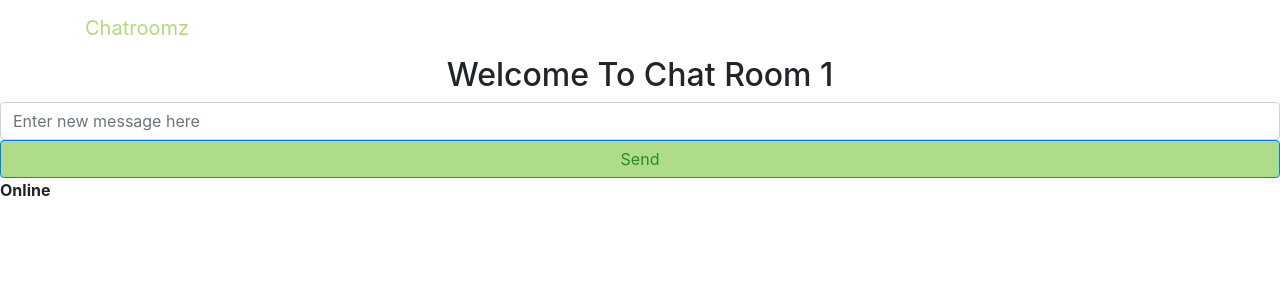
After one commit to TulaHolt/ChatRoom, a Flask app: a page that uses templates/chat.html in a window 1280 px wide. The commit adds this page. Shown: the top 300 px of the page. Run offline with Flask 2, Linux system fonts and the light colour scheme; some libraries are stand-ins or nearby versions.

Commit message:
Added creating a dynamodb room table. Users can now create rooms. Join rooms and talk in rooms they have joined
Added creating a dynamodb room table. Users can now create rooms. Join rooms and talk in rooms they have joined. Users can leave rooms and users in room will be notified that they left

```diff
--- a/app.py
+++ b/app.py
@@ -1,19 +1,23 @@
+'''
+Chat room application. Users can sign up or login and join/create chat rooms and talk to eachother in
+real time
+'''
+from flask import Flask, render_template, request
+from flask_socketio import SocketIO, join_room, leave_room
+import boto3
+
+# Create instance of the class
+app = Flask(__name__)
+# Encapsulate flask app. A new server will be running
+socketio = SocketIO(app)
 
 
-from flask import Flask, render_template, request
-import key_config as keys
-import boto3
-
-app = Flask(__name__)
-
-dynamodb = boto3.resource('dynamodb',
-                          aws_access_key_id=keys.ACCESS_KEY_ID,
-                          aws_secret_access_key=keys.ACCESS_SECRET_KEY, region_name="us-east-1")
-
+dynamodb = boto3.resource('dynamodb', region_name="us-east-1")
 
 from boto3.dynamodb.conditions import Key, Attr
 
 
+# Render first page which is the signup page
 @app.route('/')
 def index():
     return render_template('index.html')
@@ -34,18 +38,19 @@ def signup():
                 'password': password
             }
         )
-        msg = "Registration Complete. Please Login to your account !"
+        msg = "Registration Complete. Please Login to your account!"
 
         return render_template('login.html', msg=msg)
     return render_template('index.html')
 
 
-# Create template for login
+# User can choose that they are returning and just want to login
 @app.route('/login')
 def login():
     return render_template('login.html')
 
 
+# User on login in page types in username and password and is checked against the table
 @app.route('/check', methods=['post'])
 def check():
     if request.method == 'POST':
@@ -60,15 +65,118 @@ def check():
         items = response['Items']
         username = items[0]['username']
         print(items[0]['password'])
+        tab = dynamodb.Table('room')
+        gbentries = tab.scan()
+        r = ([ [f['roomname']] for f in gbentries['Items']])
+        room = [dict(roomname=row[0]) for row in r]
         if password == items[0]['password']:
-            return render_template("home.html", username=username)
+            return render_template("home.html", username=username, room=room)
     return render_template("login.html")
 
 
 @app.route('/home')
 def home():
-    return render_template('home.html')
+    table = dynamodb.Table('room')
+    gbentries = table.scan()
+    r = ([[f['roomname']] for f in gbentries['Items']])
+    room = [dict(roomname=row[0]) for row in r]
+    return render_template('home.html', room=room)
+
+
+# Create new room template
+@app.route('/createroom')
+def createroom():
+    return render_template('createroom.html')
+
+
+# User enters a new room to be stored
+@app.route('/newroom', methods=['post'])
+def newroom():
+    if request.method == 'POST':
+        roomname = request.form['roomname']
+
+        table = dynamodb.Table('room')
+        '''
+        response = table.query(
+            KeyConditionExpression=Key('roomname').eq(roomname)
+        )
+        items = response['Items']
+        if roomname == items[0]['roomname']:
+            msg = "Room name already exists"
+            return render_template("createroom.html", msg=msg)
+        '''
+
+        table.put_item(
+            Item={
+                'roomname': roomname
+            }
+        )
+        msg = "New room added!"
+        tab = dynamodb.Table('room')
+        gbentries = tab.scan()
+        r = ([[f['roomname']] for f in gbentries['Items']])
+        room = [dict(roomname=row[0]) for row in r]
+
+        return render_template('home.html', msg=msg, room=room)
+    return render_template('createroom.html')
+
+
+# Sends user to appropriate chatroom depending on which they choose to join
+@app.route('/chat/<chatroom>/<username>')
+def chat(chatroom, username):
+    return render_template('chat.html', username=username, chatroom=chatroom)
+
+
+# Display all users in a room
+# @socketio.on('')
+
+# Allows user to join room and notifies room that someone has joined
+@socketio.on('join_room')
+def handle_join_room_event(data):
+    # Will print the time the user joined
+    app.logger.info("{} has joined the chat room {}".format(data['username'], data['chatroom']))
+    # Makes the client join the room
+    join_room(data['chatroom'])
+    # Will inform other relevant clients that someone joined the room
+    socketio.emit('join_room_announcement', data, chatroom=data['chatroom'])
+
+
+# Allows user to leave room and notifies room that someone has left
+@socketio.on('leave_room')
+def handle_leave_room_event(data):
+    app.logger.info("{} has left the chat room {}".format(data['username'], data['chatroom']))
+    # Makes the client leave the room
+    leave_room(data['chatroom'])
+    # Will inform other relevant clients that someone left the room
+    socketio.emit('leave_room_announcement', data, chatroom=data['chatroom'])
+
+
+# Allows user to send a message
+@socketio.on('send_message')
+def handle_send_message_event(data):
+    # inform that someone has sent a message
+    app.logger.info("{} has sent a message to the chat room {}: {}".format(data['username'], data['chatroom'], data['message']))
+    # emit the message out to all other people in the room
+    socketio.emit('recieve_message', data, chatroom=data['chatroom'])
+
+
+'''
+def chat():
+    # Get username and room name to join correct chat
+    username = request.args.get('username')
+    chatroom = request.args.get('chatroom')
+
+    room = request.args.get('room')
+    # make sure we have these two values before rendering chat
+    if username and chatroom:
+        return render_template('chat.html', username=username, chatroom=chatroom, room=room)
+
+    msg = "Enter valid Room Name"
+    return render_template('home.html', username=username, msg=msg, room=room)
+    '''
+
 
 
 if __name__ == "__main__":
-    app.run(debug=True)
+    socketio.run(app, debug=True)
+    # app.run(debug=True)
--- a/requirements.txt
+++ b/requirements.txt
@@ -2,6 +2,7 @@
 flask
 flask-socketio
 
+eventlet
 # AWS libraries
 boto3
 
--- /dev/null
+++ b/templates/chat.html
@@ -0,0 +1,113 @@
+<!DOCTYPE html>
+<html>
+
+<head>
+    <meta charset="utf-8">
+    <meta name="viewport" content="width=device-width, initial-scale=1.0">
+    <title>Chatroomz dynamoDB</title>
+    <link rel="stylesheet" href="https://cdnjs.cloudflare.com/ajax/libs/twitter-bootstrap/4.0.0/css/bootstrap.min.css">
+    <link rel="stylesheet" href="https://cdnjs.cloudflare.com/ajax/libs/ionicons/2.0.1/css/ionicons.min.css">
+    <link rel="stylesheet" href="https://cdnjs.cloudflare.com/ajax/libs/lightbox2/2.8.2/css/lightbox.min.css">
+    <link rel="stylesheet" href="static/css/styles.min.css">
+</head>
+
+<body>
+    <div>
+        <nav class="navbar navbar-light navbar-expand-md navigation-clean">
+            <div class="container"><a class="navbar-brand" href="{{url_for('login')}}" style="color:#b6d781;">Chatroomz</a><button class="navbar-toggler" data-toggle="collapse" data-target="#navcol-1"><span class="sr-only">Toggle navigation</span><span class="navbar-toggler-icon"></span></button>
+                <div
+                        class="collapse navbar-collapse" id="navcol-1"></div>
+            </div>
+        </nav>
+    </div>
+
+    <h2 class="text-center">Welcome To Chat Room {{ chatroom }} </h2>
+
+    <div id="messages"></div>
+
+    <form id="message_input_form">
+        <input class="form-control" type="text" id="message_input" placeholder="Enter new message here">
+        <button type="submit" class="btn btn-primary btn-block" style="background-color:#aedc8a;color:rgb(40,140,38);">Send</button>
+    </form>
+
+    <div id="users_in_room">
+        <p>
+            <b>Online</b>
+        </p>
+    </div>
+    <script src="https://cdnjs.cloudflare.com/ajax/libs/jquery/3.2.1/jquery.min.js"></script>
+    <script src="https://cdnjs.cloudflare.com/ajax/libs/twitter-bootstrap/4.0.0/js/bootstrap.bundle.min.js"></script>
+    <script src="https://cdnjs.cloudflare.com/ajax/libs/lightbox2/2.8.2/js/lightbox.min.js"></script>
+</body>
+<!-- Set up client side of socketio -->
+<script src="https://cdnjs.cloudflare.com/ajax/libs/socket.io/2.3.0/socket.io.js"></script>
+<script>
+    const socket = io.connect("http://127.0.0.1:5000");
+    socket.on('connect', function () {
+        socket.emit('join_room', {
+            username: "{{ username }}",
+            chatroom: "{{ chatroom }}"
+        });
+
+        let message_input = document.getElementById('message_input');
+
+        document.getElementById('message_input_form').onsubmit = function (e) {
+            e.preventDefault();
+            let message = message_input.value.trim();
+            if(message.length) {
+                socket.emit('send_message', {
+                    username: "{{ username }}",
+                    chatroom: "{{ chatroom }}",
+                    message: message
+                })
+            }
+            <!-- Message has been set so make message input empty -->
+            message_input.value = '';
+            <!-- Make the cursor go back to the message input -->
+            message_input.focus();
+        }
+
+        <!--
+        socket.emit('show_users', {
+            username: "{{ username }}",
+            chatroom: "{{ chatroom }}"
+        });
+        -->
+    });
+
+    window.onbeforeunload = function () {
+        socket.emit('leave_room', {
+            username: "{{ username }}",
+            chatroom: "{{ chatroom }}"
+        })
+    };
+
+    socket.on('recieve_message', function (data) {
+        console.log(data);
+        if(data.chatroom == "{{ chatroom }}") {
+            const newNode = document.createElement('div');
+            newNode.innerHTML = `<b>${data.username}:&nbsp;</b> ${data.message}`;
+            document.getElementById('messages').appendChild(newNode);
+        }
+    });
+
+    socket.on('join_room_announcement', function (data) {
+        console.log(data);
+        if(data.username !== "{{ username }}" && data.chatroom == "{{ chatroom }}") {
+            const newNode = document.createElement('div');
+            newNode.innerHTML = `<b>${data.username}</b> has joined the chat`;
+            document.getElementById('messages').appendChild(newNode);
+        }
+    });
+
+    socket.on('leave_room_announcement', function (data) {
+        console.log(data);
+        if(data.chatroom == "{{ chatroom }}") {
+            const newNode = document.createElement('div');
+            newNode.innerHTML = `<b>${data.username}</b> has left the chat`;
+            document.getElementById('messages').appendChild(newNode);
+        }
+    })
+</script>
+
+</html>
--- a/templates/index.html
+++ b/templates/index.html
@@ -28,14 +28,8 @@
                 <div class="form-group"><input class="form-control" type="text" name="username" placeholder="Username"></div>
                 <div class="form-group"><input class="form-control" type="password" name="password" placeholder="Password"></div>
                 <div class="form-group">
-                    <div class="form-check">
-                        <label class="form-check-label"><input class="form-check-input" type="checkbox">I agree to the license terms.</label>
-                    </div>
-                </div>
-                <div class="form-group">
                 <input type="submit" name="submit" value="Sign up" class="btn btn-primary btn-block" style="background-color:#aedc8a;color:rgb(40,140,38);">
                  </div>
-                <a href="#" class="already">You already have an account? Login here.</a>
             </form>
         </div>
     </div>
--- a/templates/login.html
+++ b/templates/login.html
@@ -20,18 +20,17 @@
     </div>
     </nav>
     </div>
-    {{msg}}
     <div class="login-clean">
 
         <form method="post" action="/check">
             <h2 class="sr-only">Login Form</h2>
-            <div class="illustration"><i class="icon ion-ios-navigate" style="color:#aedc8a;"></i></div>
+            <h2 class="text-center">Welcome Back</h2>
+            <div class="text-center">{{msg}}</div>
             <div class="form-group"><input class="form-control" type="username" name="username" placeholder="Username"></div>
             <div class="form-group"><input class="form-control" type="password" name="password" placeholder="Password"></div>
             <div class="form-group">
              <input type="submit" name="submit" value="Login" class="btn btn-primary btn-block" style="background-color:#aedc8a;color:rgb(40,140,38);">
             </div>
-            <a href="#" class="forgot">Forgot your email or password?</a>
         </form>
     </div>
     <script src="https://cdnjs.cloudflare.com/ajax/libs/jquery/3.2.1/jquery.min.js"></script>
```
Also changed, not shown: dynamodb.py (+7 -9 lines), templates/createroom.html (+8 -0 lines), templates/home.html (+7 -6 lines).
